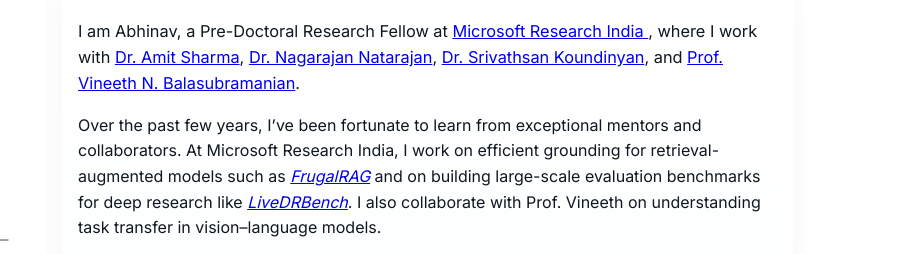
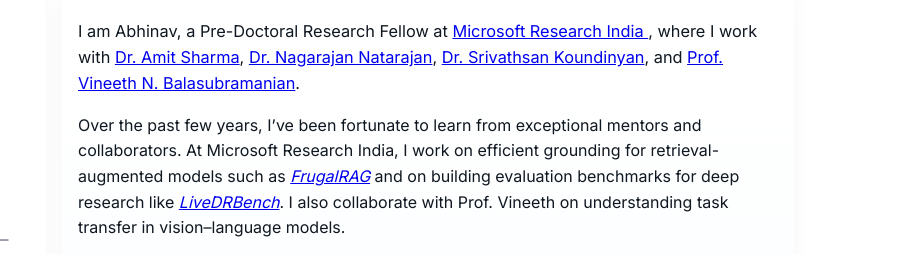
Before and after one commit to java-abhinav07/java-abhinav07.github.io, a plain HTML site: page index.html in a window 1280 px wide. Shown: the part 125-379 px from the top of the page, 380-1280 px from the left. Drawn offline with Linux system fonts and the light colour scheme.

Commit message:
Update index.html

```diff
--- a/index.html
+++ b/index.html
@@ -76,7 +76,7 @@
             Over the past few years, I’ve been fortunate to learn from exceptional mentors and collaborators.
             At Microsoft Research India, I work on efficient grounding for retrieval-augmented models such as
             <a href="https://github.com/microsoft/FrugalRAG" target="_blank"><em>FrugalRAG</em></a>
-            and on building large-scale evaluation benchmarks for deep research like
+            and on building evaluation benchmarks for deep research like
             <a href="https://huggingface.co/datasets/microsoft/LiveDRBench" target="_blank"><em>LiveDRBench</em></a>.
             I also collaborate with Prof. Vineeth on understanding task transfer in vision–language models.
           </p>
```
